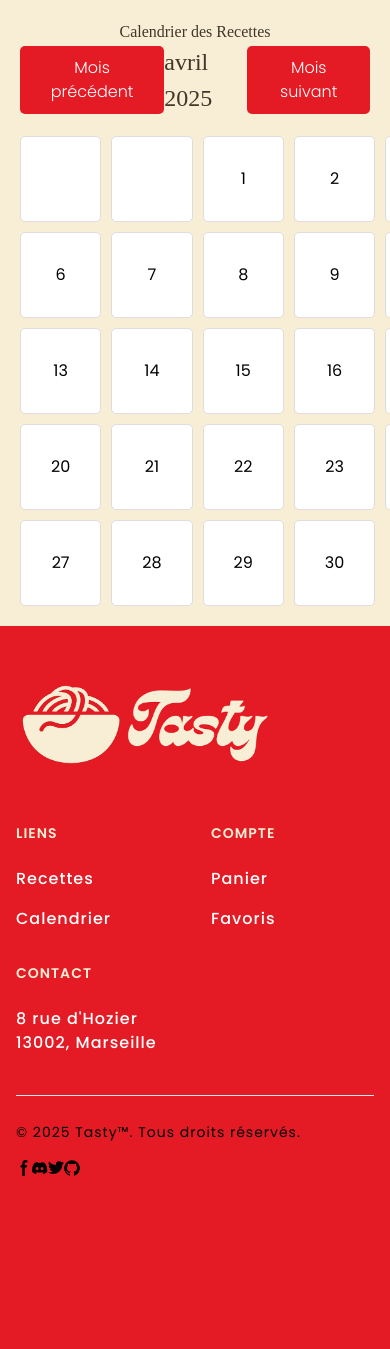
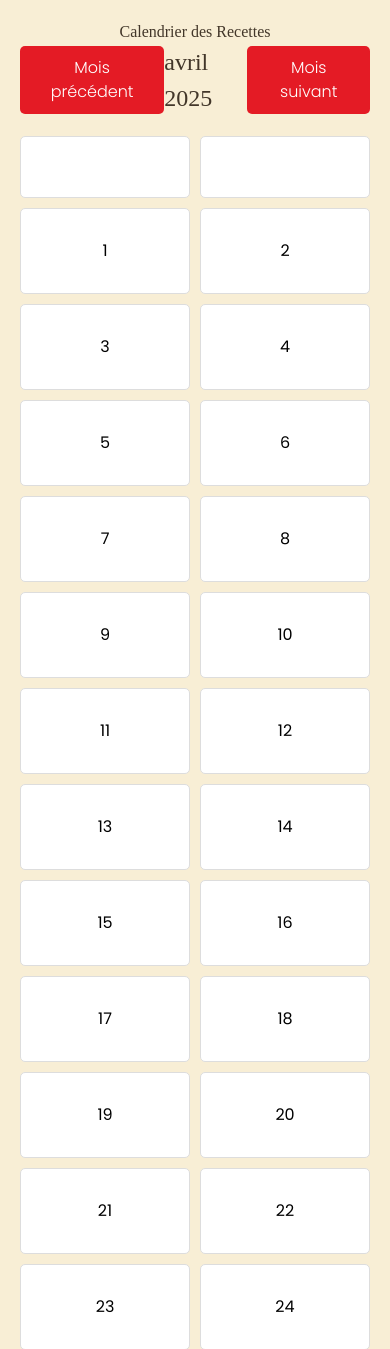
Before and after one commit to antoine-leca/happyMeal, a PHP site: template views/calendar.html in a window 390 px wide; the page is wider, and only the part inside the window is pictured. Shown: the part 80-1429 px from the top of that part. Before the commit the page ends 1256 px from the top of that part, so only its background shows below. Run offline with PHP 8.4, Linux system fonts and the light colour scheme; the template is opened without the code that fills it, so the values that code supplies are empty; some libraries are stand-ins or nearby versions; some web fonts are replaced.

Commit message:
Resolve conflict

```diff
--- a/controllers/js/calendar.js
+++ b/controllers/js/calendar.js
@@ -75,11 +75,11 @@ function calendarApp() {
             if (!this.selectedRecipes[this.selectedDate]) {
                 this.selectedRecipes[this.selectedDate] = [];
             }
-            if (this.selectedRecipes[this.selectedDate].length < 3) {
+            if (this.selectedRecipes[this.selectedDate].length < 7) {
                 this.selectedRecipes[this.selectedDate].push(`${this.selectedType}: ${this.selectedRecipe}`);
                 this.closeModal();
             } else {
-                alert("Vous ne pouvez ajouter que 3 recettes par jour.");
+                alert("Vous ne pouvez ajouter que 7 recettes par jour.");
             }
         }
     };
@@ -121,6 +121,7 @@ document.addEventListener("DOMContentLoaded", () => {
         calendar.innerHTML = "";
         const firstDay = new Date(currentYear, currentMonth, 1).getDay();
         const daysInMonth = new Date(currentYear, currentMonth + 1, 0).getDate();
+
 
         // Ajouter les jours vides
         for (let i = 0; i < firstDay; i++) {
--- a/index.html
+++ b/index.html
@@ -74,6 +74,9 @@
 
             </div>
           </section>
+
+
+          <div id="recipeCards" class="recipe-cards"></div>
     </main>
 
     <footer>
--- a/public/css/calendar.css
+++ b/public/css/calendar.css
@@ -86,3 +86,15 @@ body {
     cursor: pointer;
     color: #b22222;
 }
+
+@media (max-width: 768px) {
+    .calendar {
+        grid-template-columns: repeat(4, 1fr);
+    }
+}
+
+@media (max-width: 480px) {
+    .calendar {
+        grid-template-columns: repeat(2, 1fr);
+    }
+}
--- a/public/css/root.css
+++ b/public/css/root.css
@@ -122,3 +122,8 @@ body {
 
 }
 }
+
+@media (max-width: 768px) {
+
+
+}
```
Also changed, not shown: controllers/js/randomRecipes.js (added), public/css/style.css (line endings or trailing spaces).
